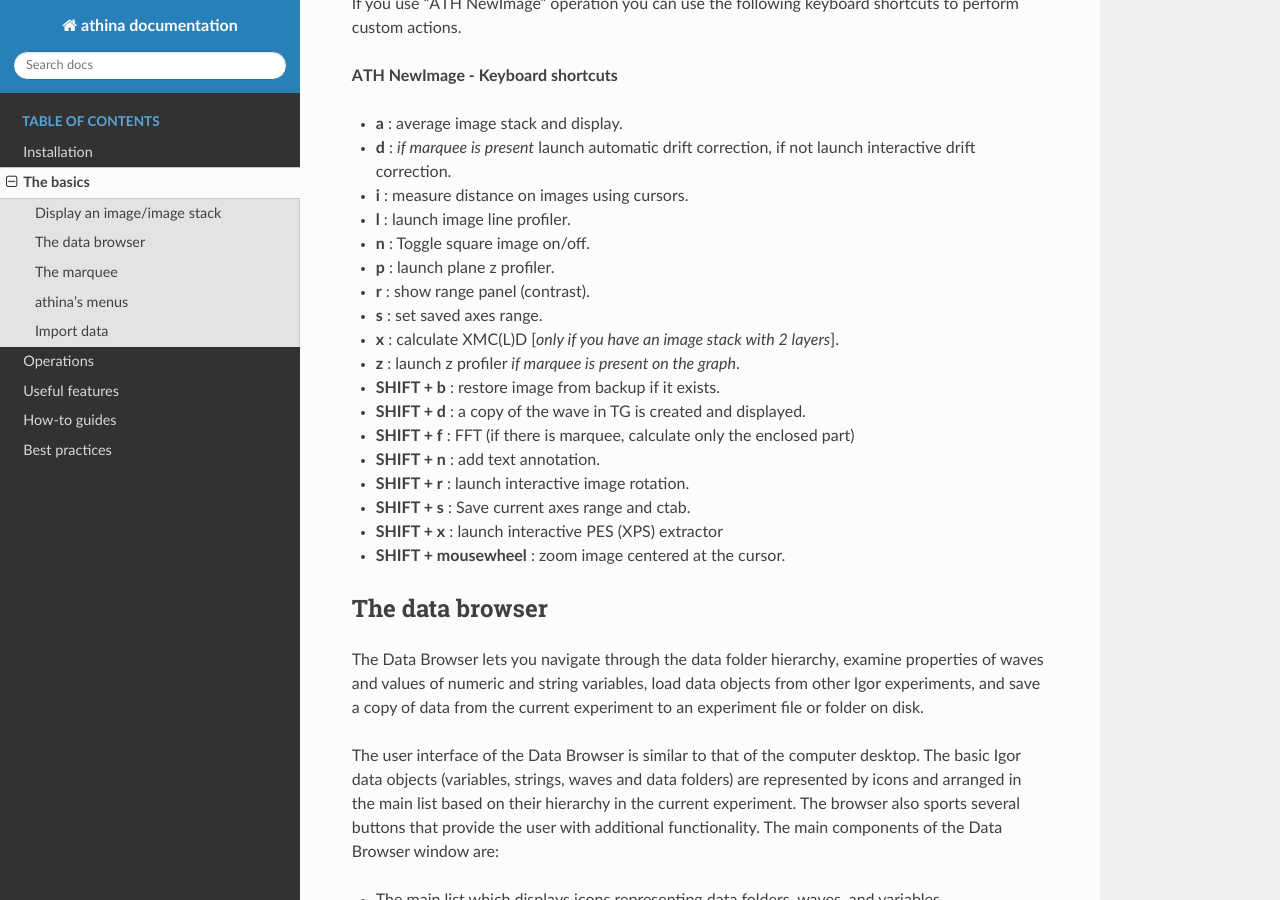
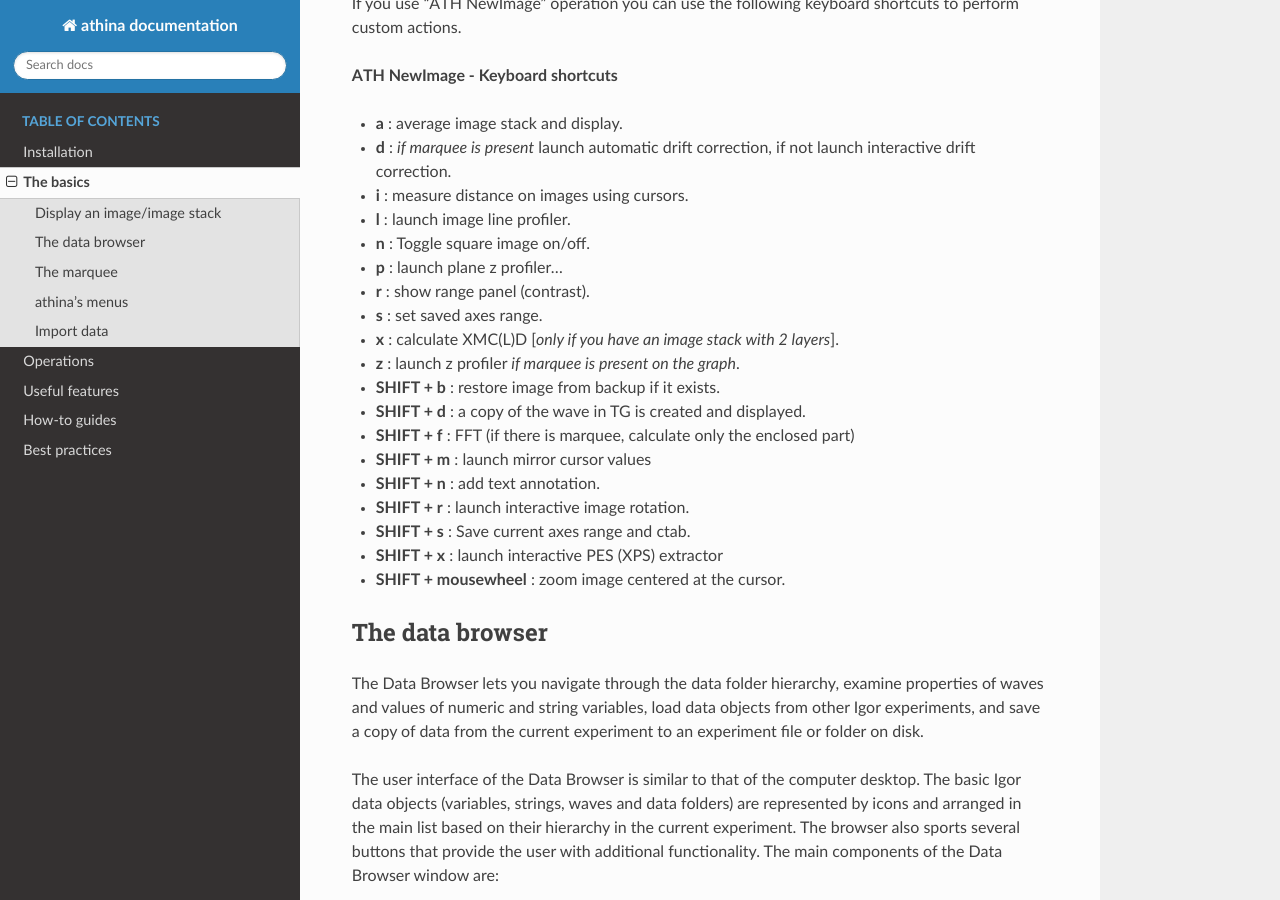
Before and after one commit to evangelosgolias/athina, a Sphinx documentation site: the page built from doc/source/files/thebasics.md, in a window 1280 px wide and 900 px high, scrolled down 649 px. Built offline with Sphinx 7.4.7 and the Read the Docs theme 3.1.0, drawn with Linux system fonts in a browser that asks for light colours.

Commit message:
New functionality, press SHIFT+M to mirror cirsor wave values

```diff
--- a/doc/source/files/thebasics.md
+++ b/doc/source/files/thebasics.md
@@ -24,7 +24,7 @@
 - **i** : measure distance on images using cursors.
 - **l** : launch image line profiler.
 - **n** : Toggle square image on/off.
-- **p** : launch plane z profiler.
+- **p** : launch plane z profiler...
 - **r** : show range panel (contrast).
 - **s** : set saved axes range.
 - **x** : calculate XMC(L)D [*only if you have an image stack with 2 layers*].
@@ -32,6 +32,7 @@
 - **SHIFT + b** : restore image from backup if it exists.
 - **SHIFT + d** : a copy of the wave in TG is created and displayed.
 - **SHIFT + f** : FFT (if there is marquee, calculate only the enclosed part)
+- **SHIFT + m** : launch mirror cursor values
 - **SHIFT + n** : add text annotation.
 - **SHIFT + r** : launch interactive image rotation.
 - **SHIFT + s** : Save current axes range and ctab.
```
Also changed, not shown: 7 other files.
